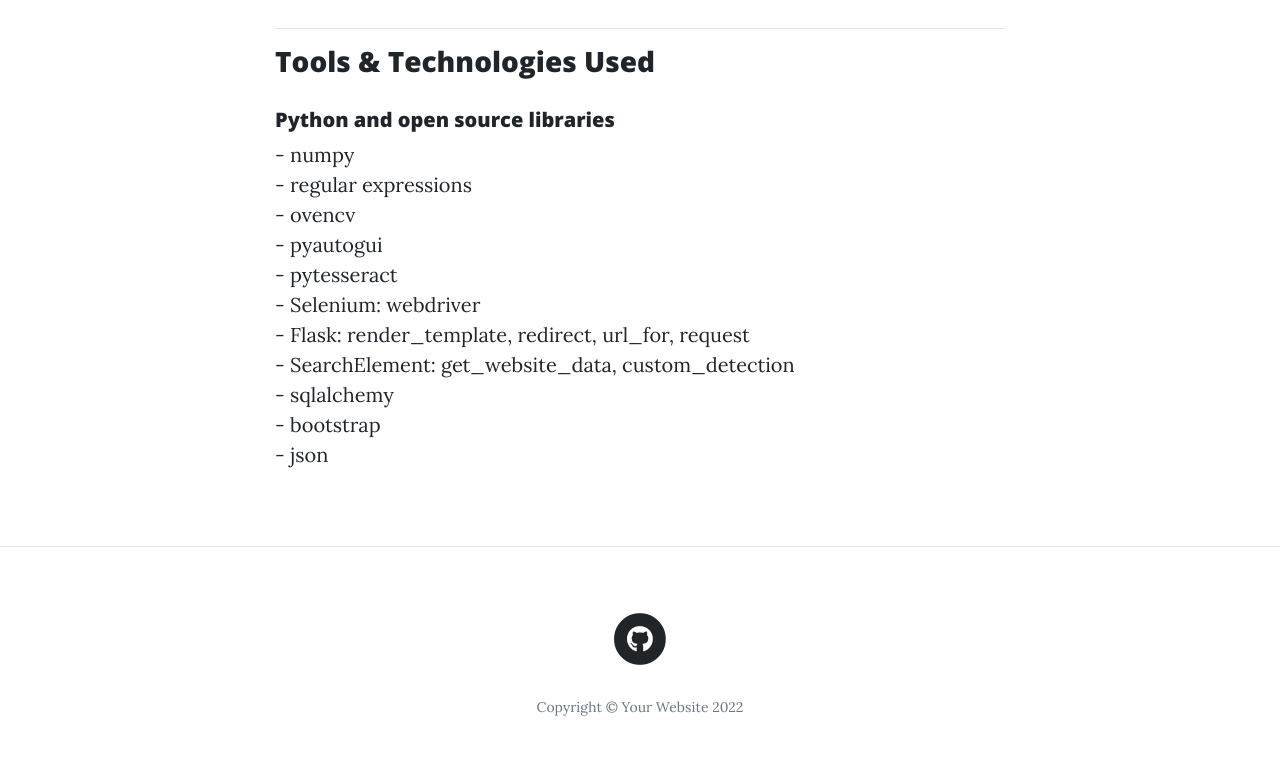
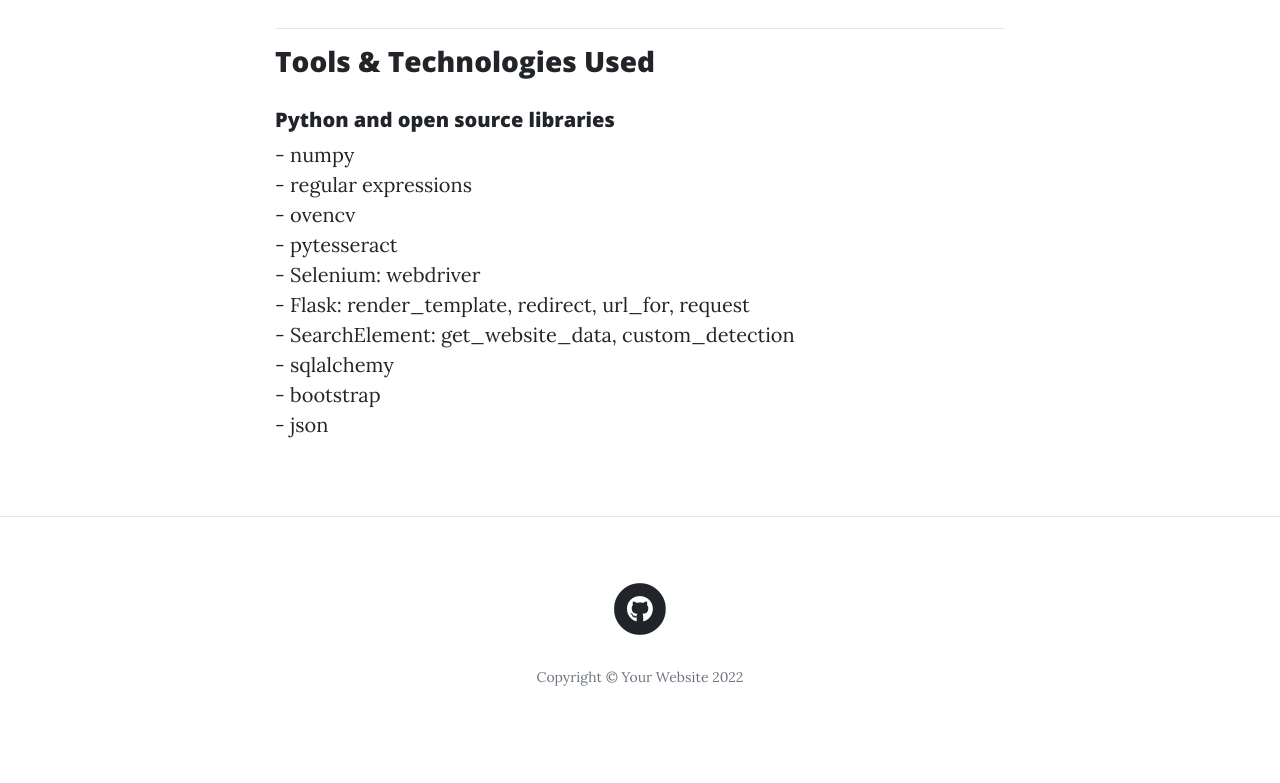
Before and after one commit to SmitHack2022/web_control_detection, a Flask app: page /about in a window 1280 px wide. Shown: the part 1200-1983 px from the top of the page. After the commit the page ends 1886 px from the top, so only its background shows below. Run offline with Flask 2, Linux system fonts and the light colour scheme; parts of the project's set-up code (start-up, migrations or seed data) failed here and were passed over; some libraries are stand-ins or nearby versions.

Commit message:
Update about.html

```diff
--- a/templates/about.html
+++ b/templates/about.html
@@ -40,7 +40,6 @@
           - numpy <br>
           - regular expressions <br>
           - ovencv <br>
-          - pyautogui <br>
           - pytesseract <br>
           - Selenium: webdriver <br>
           - Flask: render_template, redirect, url_for, request <br>
```
